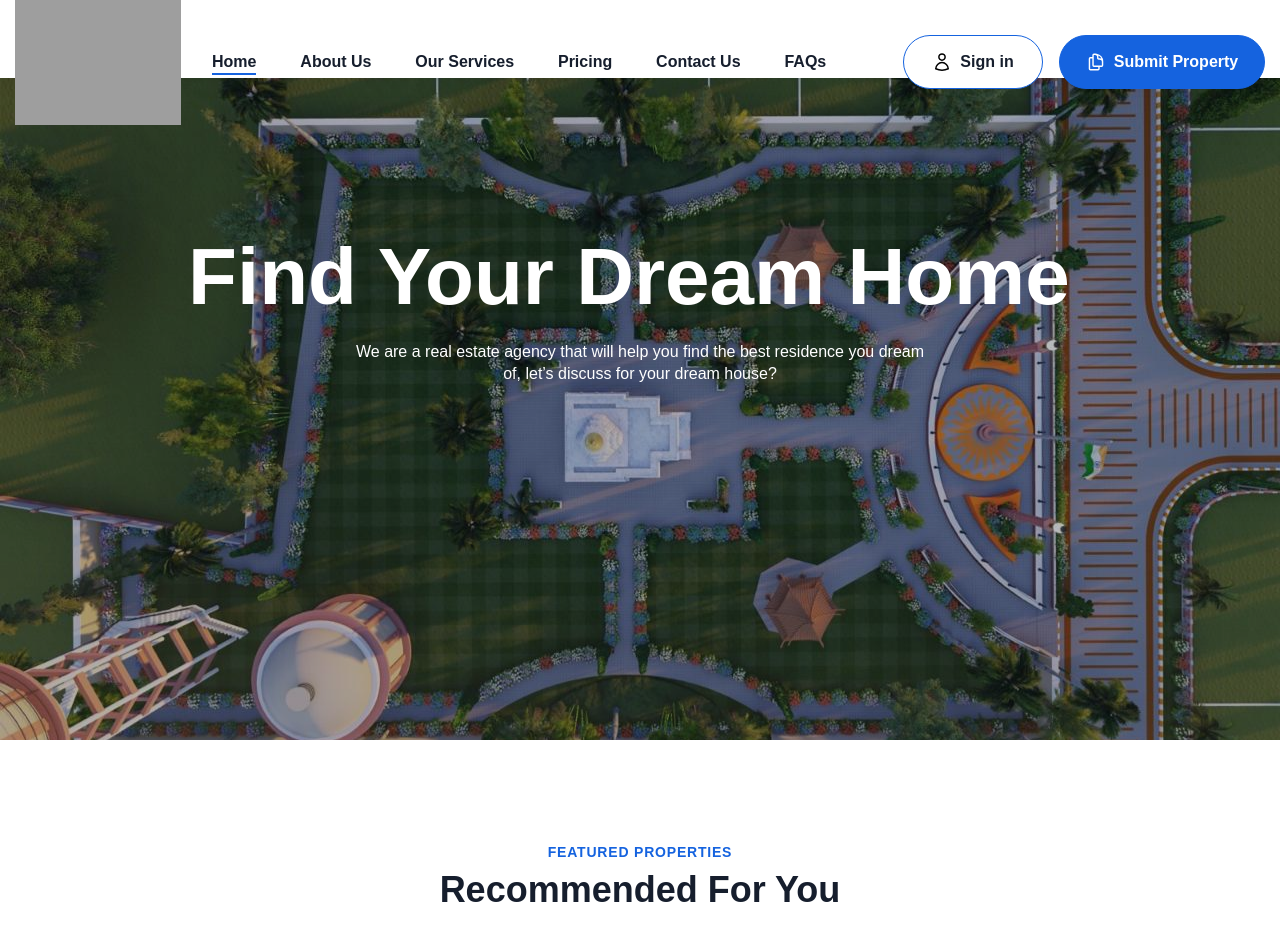
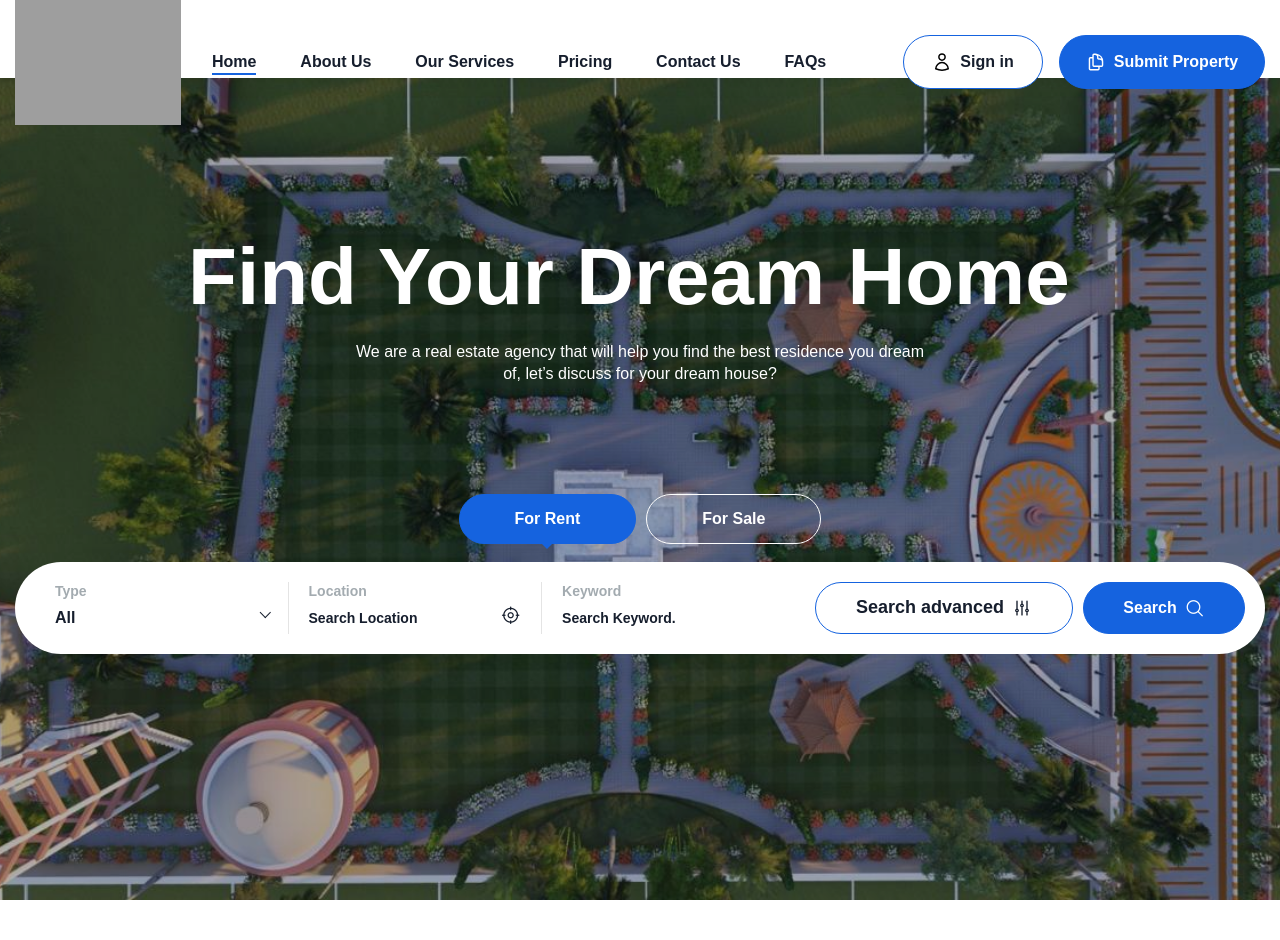
Before and after one commit to uniquehome0005-sys/AdityamInfraEstate, a Django app: page / in a window 1280 px wide. Shown: the top 940 px of the page. Run offline with Django 5.2, Linux system fonts and the light colour scheme; data that the repository does not hold is empty; parts of the project's set-up code (start-up, migrations or seed data) failed here and were passed over; some libraries are stand-ins or nearby versions; some web fonts are replaced; grey boxes are pictures that could not be loaded.

Commit message:
index changes

```diff
--- a/dashboard/templates/index.html
+++ b/dashboard/templates/index.html
@@ -19,7 +19,7 @@
                             real estate agency that will help you find the best residence you dream of,
                             let’s discuss for your dream house?</p>
                     </div>
-                    {% comment %} <div class="flat-tab flat-tab-form">
+                    <div class="flat-tab flat-tab-form">
                         <ul class="nav-tab-form style-1 justify-content-center" role="tablist">
                             <li class="nav-tab-item" role="presentation">
                                 <a href="#forRent" class="nav-link-item active" data-bs-toggle="tab">For
@@ -387,7 +387,7 @@
                                 </div>
                             </div>
                         </div>
-                    </div> {% endcomment %}
+                    </div>
                 </div>
 
             </div>
```
